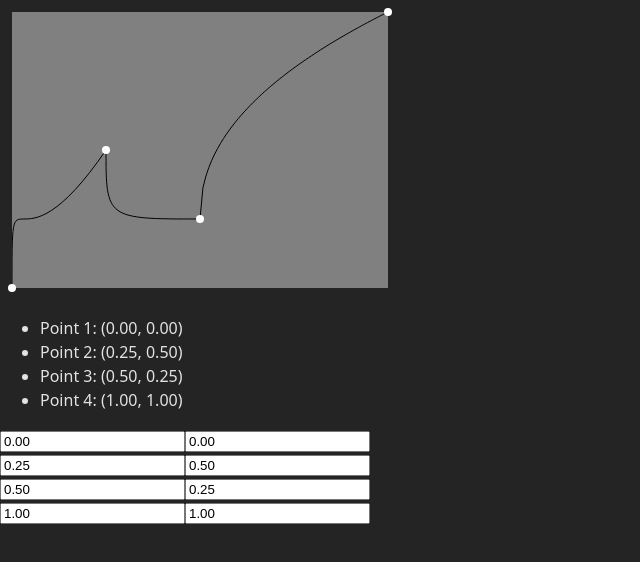
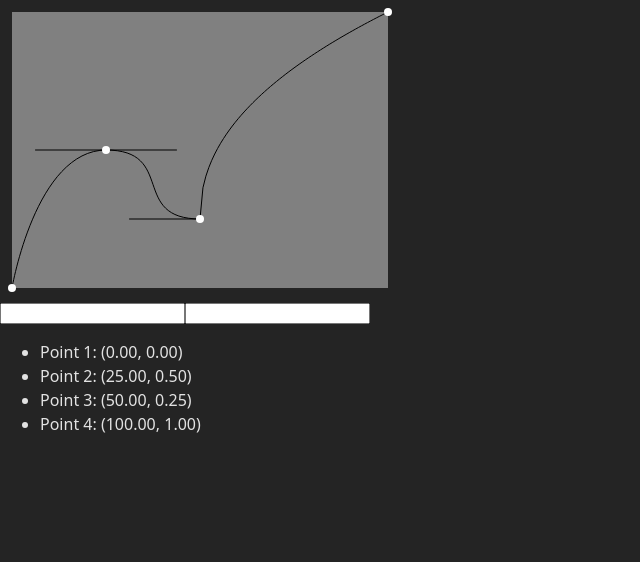
Before and after one commit to spctrm404/okpalette-dev, a React (Vite) app: page / in a window 1280 px wide. Shown: the top 562 px of the page, without its empty margins (0-640 px from the left). Built offline with nearby package versions, Linux system fonts and the light colour scheme.

Commit message:
feat: enhance Grapher and Thumb components with improved point handling and selection functionality

```diff
--- a/src/App.tsx
+++ b/src/App.tsx
@@ -1,4 +1,4 @@
-import type { Path } from './components/Grapher/Grapher.types';
+import type { Path, Point } from './components/Grapher/Grapher.types';
 import { injectUuid } from './utils/list';
 import GradientGl from './components/GradientGl/GradientGl';
 import Grapher from './components/Grapher/Grapher';
@@ -10,28 +10,60 @@ const initialPath: Path = [
     vals: [0, 0],
   },
   {
-    vals: [0.25, 0.5],
-    relCp1Vals: [1, 0],
-    relCp2Vals: [0, 1],
+    vals: [25, 0.5],
+    relPrevCpVals: [0.75, 0],
+    relNextCpVals: [0.75, 0],
   },
   {
-    vals: [0.5, 0.25],
-    relCp1Vals: [1, 0],
+    vals: [50, 0.25],
+    relPrevCpVals: [0.75, 0],
     exponent: 1 / 2.2,
   },
   {
-    vals: [1, 1],
+    vals: [100, 1],
   },
 ];
 
 function App() {
   const uuidInjectedPath = injectUuid(initialPath) as Path;
   const [path, setPath] = useState(uuidInjectedPath);
+  const [selectedPoint, setSelectedPoint] = useState<Point | null>(null);
+  const handleThumbSelect = (idx: number, point: Point) => {
+    setSelectedPoint(point);
+  };
 
   return (
     <>
       <div style={{ width: '400px', aspectRatio: '4/3' }}>
-        <Grapher path={path} onChange={setPath} />
+        <Grapher
+          path={path}
+          onThumbMoving={setPath}
+          onThumbSelect={handleThumbSelect}
+        />
+      </div>
+      <div>
+        <input
+          type="number"
+          value={selectedPoint !== null ? selectedPoint.vals[0].toFixed(2) : ''}
+          onChange={(e) => {
+            if (selectedPoint !== null) {
+              const newPath = [...path];
+              selectedPoint.vals[0] = parseFloat(e.target.value);
+              setPath(newPath);
+            }
+          }}
+        />
+        <input
+          type="number"
+          value={selectedPoint !== null ? selectedPoint.vals[1].toFixed(2) : ''}
+          onChange={(e) => {
+            if (selectedPoint !== null) {
+              const newPath = [...path];
+              selectedPoint.vals[1] = parseFloat(e.target.value);
+              setPath(newPath);
+            }
+          }}
+        />
       </div>
       <div>
         <ul>
@@ -42,7 +74,7 @@ function App() {
             </li>
           ))}
         </ul>
-        <div>
+        {/* <div>
           {path.map((aPoint, index) => (
             <div key={`point-input-${index}`}>
               <input
@@ -67,7 +99,7 @@ function App() {
               />
             </div>
           ))}
-        </div>
+        </div> */}
       </div>
     </>
     // <>
--- a/src/components/Grapher/Grapher.tsx
+++ b/src/components/Grapher/Grapher.tsx
@@ -1,4 +1,4 @@
-import type { Vec2, Mat2, Order, Path } from './Grapher.types';
+import type { Vec2, Mat2, Order, Path, Point } from './Grapher.types';
 import {
   THUMB_DISPLAY_SIZE,
   THUMB_INTERACTION_SIZE,
@@ -12,7 +12,8 @@ type GrapherProps = {
   bound?: Mat2;
   thumbInteractionSize?: number;
   thumbDisplaySize?: number;
-  onChange?: (path: Path) => void;
+  onThumbMoving?: (path: Path) => void;
+  onThumbSelect?: (idx: number, point: Point) => void;
 };
 
 function getOrder(idx: number, length: number): Order {
@@ -26,7 +27,8 @@ const Grapher = ({
   bound,
   thumbInteractionSize,
   thumbDisplaySize,
-  onChange,
+  onThumbMoving,
+  onThumbSelect,
 }: GrapherProps) => {
   function getBound2dFromPath(): Mat2 {
     if (path.length < 2)
@@ -73,15 +75,25 @@ const Grapher = ({
     [path, maxX, maxY, minX, minY]
   );
 
-  const handleThumbChange = useCallback(
+  const handleThumbMoving = useCallback(
     (idx: number, newVal: Vec2) => {
-      if (path[idx].vals[0] !== newVal[0] || path[idx].vals[1] !== newVal[1]) {
+      const [newX, newY] = newVal;
+      const currentPoint = path[idx];
+      const [currentX, currentY] = currentPoint.vals;
+      if (currentX !== newX || currentY !== newY) {
         const newPath = [...path];
-        newPath[idx].vals = newVal;
-        onChange?.(newPath);
+        newPath[idx] = { ...currentPoint, vals: newVal };
+        onThumbMoving?.(newPath);
       }
     },
-    [path, onChange]
+    [path, onThumbMoving]
+  );
+
+  const handleThumbSelect = useCallback(
+    (idx: number) => {
+      onThumbSelect?.(idx, path[idx]);
+    },
+    [onThumbSelect, path]
   );
 
   const svgElemRef = useRef<SVGSVGElement>(null);
@@ -190,7 +202,8 @@ const Grapher = ({
             displaySize={usedThumbDisplaySize}
             valsConstraint={constraint}
             tabIndex={idx + 1}
-            onChange={(newValue) => handleThumbChange(idx, newValue)}
+            onMoving={(newValue) => handleThumbMoving(idx, newValue)}
+            onSelect={() => handleThumbSelect(idx)}
             order={order}
           />
         );
--- a/src/components/Grapher/Link.tsx
+++ b/src/components/Grapher/Link.tsx
@@ -42,12 +42,11 @@ const Link = ({
     [minPosX, minPosY, maxPosX, maxPosY, maxVals, minVals]
   );
 
-  const d = () => {
   const { vals: beginVals } = prevPoint;
   const beginPos = valsToPos(beginVals);
   const [beginX, beginY] = beginPos;
   const beginType =
-      'relCp2Vals' in prevPoint
+    'relNextCpVals' in prevPoint
       ? 'bezier'
       : 'exponent' in prevPoint
       ? 'pow'
@@ -57,32 +56,39 @@ const Link = ({
   const endPos = valsToPos(endVals);
   const [endX, endY] = endPos;
   const endType =
-      'relCp1Vals' in point ? 'bezier' : 'exponent' in point ? 'pow' : 'linear';
+    'relPrevCpVals' in point
+      ? 'bezier'
+      : 'exponent' in point
+      ? 'pow'
+      : 'linear';
 
-    let d = `M${beginX},${beginY}`;
-
-    if (beginType === 'linear' && endType === 'linear') {
-      d += `L${endX},${endY}`;
-    } else if (beginType === 'bezier' || endType === 'bezier') {
-      const absCp2Vals =
-        'relCp2Vals' in prevPoint
+  const absCp1Vals =
+    'relNextCpVals' in prevPoint
       ? (map(
-              prevPoint.relCp2Vals,
+          prevPoint.relNextCpVals,
           [0, 0],
           [1, 1],
           beginVals,
           endVals
         ) as Vec2)
       : beginVals;
+  const [cp1X, cp1Y] = valsToPos(absCp1Vals);
+
+  const absCp2Vals =
+    'relPrevCpVals' in point
+      ? (map(point.relPrevCpVals, [0, 0], [1, 1], endVals, beginVals) as Vec2)
+      : endVals;
   const [cp2X, cp2Y] = valsToPos(absCp2Vals);
-      const absCp1Vals =
-        'relCp1Vals' in point
-          ? (map(point.relCp1Vals, [0, 0], [1, 1], endVals, beginVals) as Vec2)
-          : endVals;
-      const [cp1X, cp1Y] = valsToPos(absCp1Vals);
+
+  const exponent = 'exponent' in prevPoint ? prevPoint.exponent : 1;
+
+  const d = useCallback(() => {
+    let d = `M${beginX},${beginY}`;
+    if (beginType === 'linear' && endType === 'linear') {
+      d += `L${endX},${endY}`;
+    } else if (beginType === 'bezier' || endType === 'bezier') {
       d += `C${cp1X},${cp1Y} ${cp2X},${cp2Y} ${endX},${endY}`;
     } else if (beginType === 'pow') {
-      const exponent = 'exponent' in prevPoint ? prevPoint.exponent : 1;
       const resolution = 64;
       for (let n = 1; n <= resolution; ++n) {
         const normalizedX = n / resolution;
@@ -93,7 +99,19 @@ const Link = ({
       }
     }
     return d;
-  };
+  }, [
+    beginType,
+    beginX,
+    beginY,
+    endType,
+    endX,
+    endY,
+    cp1X,
+    cp1Y,
+    cp2X,
+    cp2Y,
+    exponent,
+  ]);
 
   const { hoverProps, isHovered } = useHover({
     onHoverStart: () => {},
@@ -109,6 +127,22 @@ const Link = ({
 
   return (
     <>
+      <path
+        d={`M${beginX},${beginY} L${cp1X},${cp1Y}`}
+        fill="none"
+        stroke="black"
+        strokeWidth="1"
+        strokeLinejoin="round"
+        strokeLinecap="round"
+      />
+      <path
+        d={`M${endX},${endY} L${cp2X},${cp2Y}`}
+        fill="none"
+        stroke="black"
+        strokeWidth="1"
+        strokeLinejoin="round"
+        strokeLinecap="round"
+      />
       <g
         className={clsx(classes.container)}
         data-hovered={isHovered}
--- a/src/components/Grapher/Thumb.tsx
+++ b/src/components/Grapher/Thumb.tsx
@@ -18,7 +18,8 @@ type ThumbProps = {
   order?: Order;
   valsConstraint?: Mat2;
   tabIndex: number;
-  onChange?: (val: Vec2) => void;
+  onMoving?: (val: Vec2) => void;
+  onSelect?: () => void;
 };
 
 const Thumb = ({
@@ -30,7 +31,8 @@ const Thumb = ({
   order,
   valsConstraint,
   tabIndex,
-  onChange,
+  onMoving,
+  onSelect,
 }: ThumbProps) => {
   const [minVals, maxVals] = valsBound;
   const [parentW, parentH] = parentSize;
@@ -107,7 +109,9 @@ const Thumb = ({
     onHoverEnd: () => {},
   });
   const { pressProps, isPressed } = usePress({
-    onPressStart: () => {},
+    onPressStart: () => {
+      if (!isMovingRef.current) onSelect?.();
+    },
     onPressEnd: () => {},
     onPress: () => {},
   });
@@ -125,14 +129,14 @@ const Thumb = ({
       setInternalPosState(newPos);
       const clampedPos = clampPos(newPos);
       const newVal = posToVals(clampedPos);
-      onChange?.(newVal);
+      onMoving?.(newVal);
     },
     onMoveEnd() {
       isMovingRef.current = false;
       const newPos = clampPos(internalPosState);
       const newVal = posToVals(newPos);
       setInternalPosState(valsToPos(newVal));
-      onChange?.(newVal);
+      onMoving?.(newVal);
     },
   });
 
@@ -176,7 +180,7 @@ const Thumb = ({
       <circle
         className={clsx(classes.interaction)}
         {...racProps}
-        tabIndex={tabIndex}
+        // tabIndex={tabIndex}
         cx={usedPos[0]}
         cy={usedPos[1]}
         r={0.5 * usedInteractionSize}
```
Also changed, not shown: src/components/Grapher/Grapher.types.ts (+5 -5 lines). Lines whose indentation alone changed are shown as unchanged.
